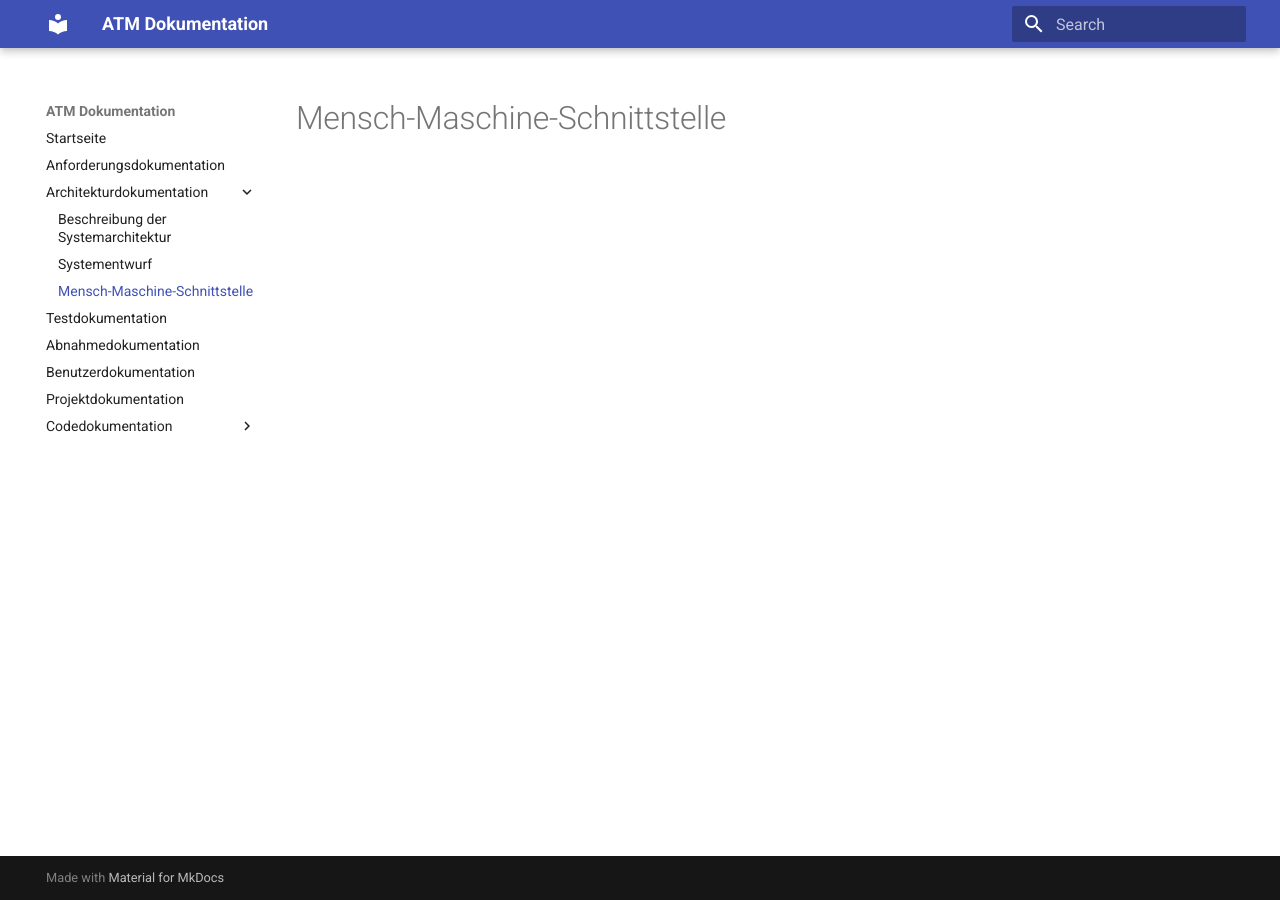
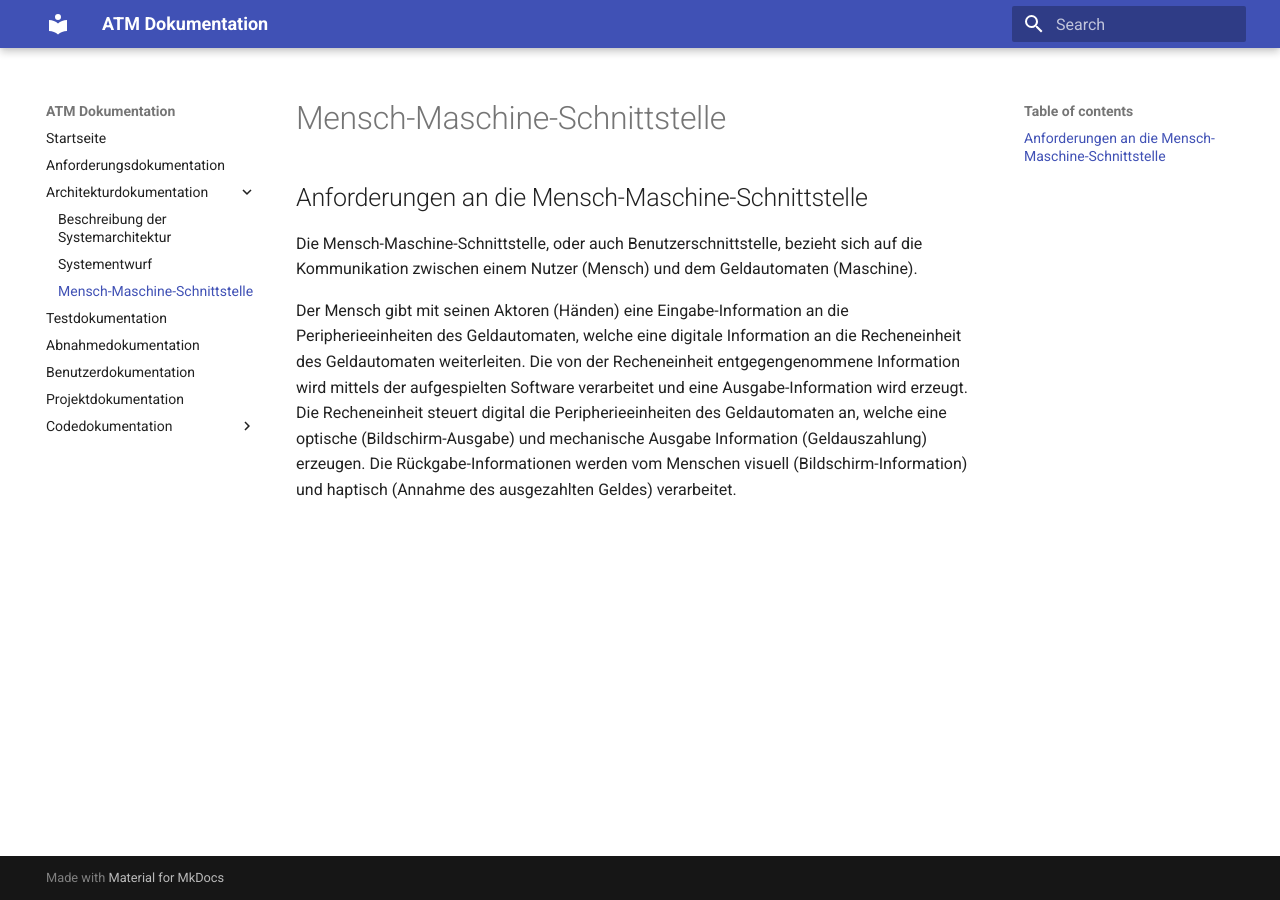
Before and after one commit to Halfpipe-SD/ATM, an MkDocs documentation site: the page built from docs/docs/architecture/human-machine-interface.md, in a window 1280 px wide. Built offline with MkDocs 1.6.1 and Material for MkDocs 9.7.7, drawn with Linux system fonts in a browser that asks for light colours.

Commit message:
add Anforderungen Mensch-Maschine-Schnittstelle

```diff
--- a/docs/docs/architecture/human-machine-interface.md
+++ b/docs/docs/architecture/human-machine-interface.md
@@ -1 +1,7 @@
 # Mensch-Maschine-Schnittstelle
+
+## Anforderungen an die Mensch-Maschine-Schnittstelle
+
+Die Mensch-Maschine-Schnittstelle, oder auch Benutzerschnittstelle, bezieht sich auf die Kommunikation zwischen einem Nutzer (Mensch) und dem Geldautomaten (Maschine).
+
+Der Mensch gibt mit seinen Aktoren (Händen) eine Eingabe-Information an die Peripherieeinheiten des Geldautomaten, welche eine digitale Information an die Recheneinheit des Geldautomaten weiterleiten. Die von der Recheneinheit entgegengenommene Information wird mittels der aufgespielten Software verarbeitet und eine Ausgabe-Information wird erzeugt. Die Recheneinheit steuert digital die Peripherieeinheiten des Geldautomaten an, welche eine optische (Bildschirm-Ausgabe) und mechanische Ausgabe Information (Geldauszahlung) erzeugen. Die Rückgabe-Informationen werden vom Menschen visuell (Bildschirm-Information) und haptisch (Annahme des ausgezahlten Geldes) verarbeitet.
```
